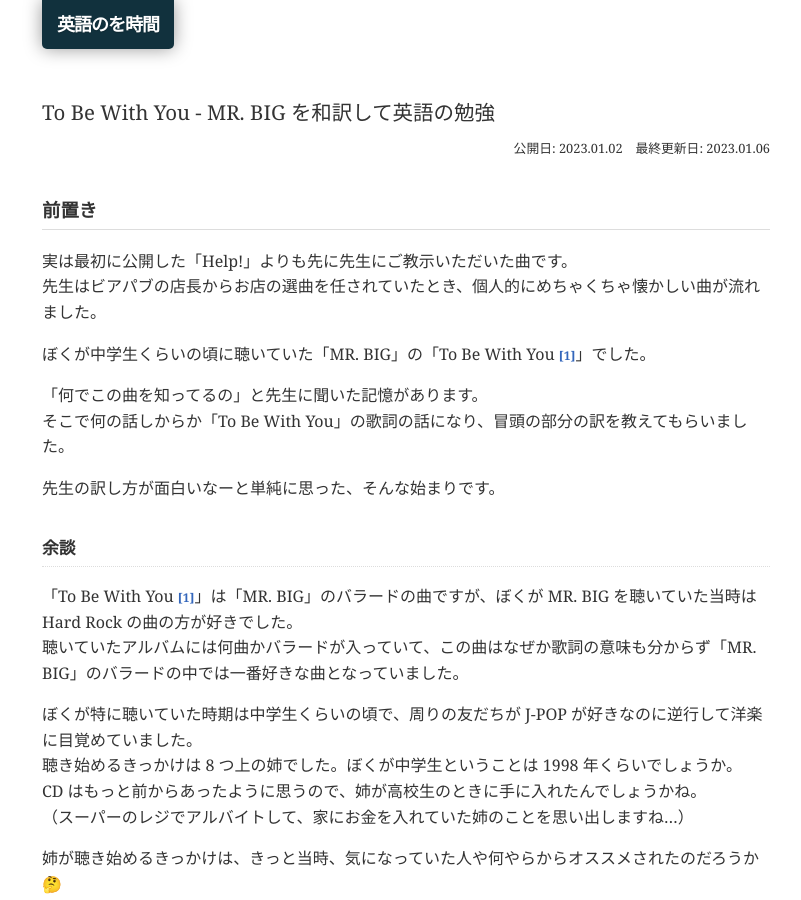
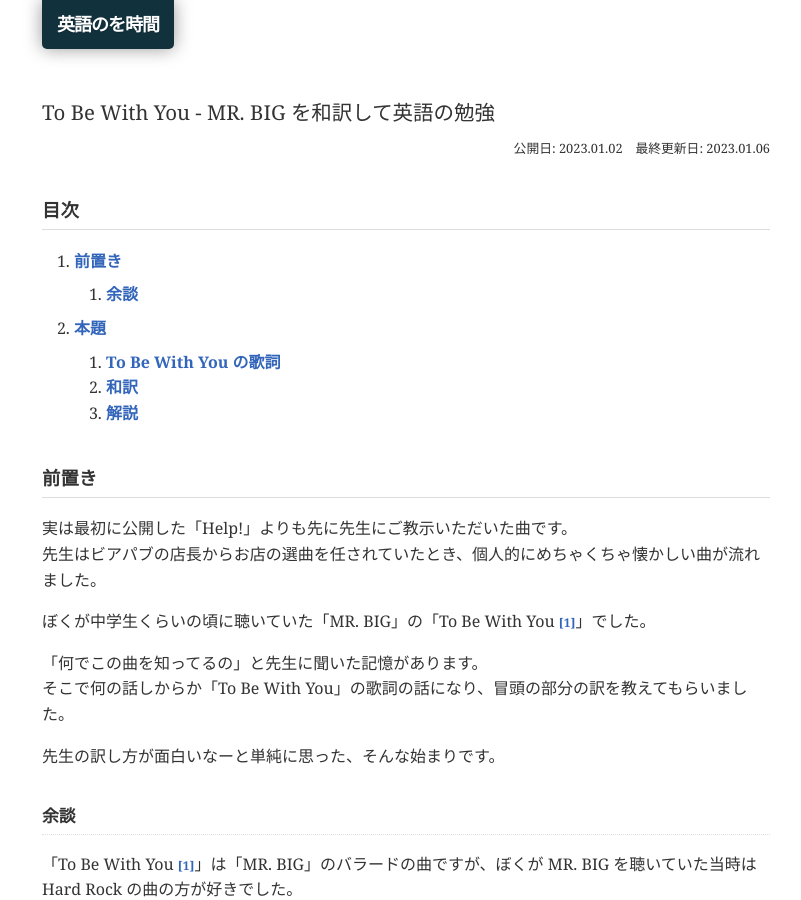
Before and after one commit to tetsuwo/en-study, a Jekyll site: the page built from _posts/2023-01-02-to-be-with-you-mrbig.md, in a window 1280 px wide and 900 px high. Shown: the whole window, without its empty margins (108-909 px from the left). Built offline with Jekyll 4.4.1, drawn with Linux system fonts in a browser that asks for light colours.

Commit message:
Update 2023-01-02-to-be-with-you-mrbig.md

```diff
--- a/_posts/2023-01-02-to-be-with-you-mrbig.md
+++ b/_posts/2023-01-02-to-be-with-you-mrbig.md
@@ -8,6 +8,13 @@
 tags:
 - MR. BIG
 ---
+
+
+## 目次
+{:.no_toc}
+
+1. The generated Toc will be an ordered list
+{:toc}
 
 
 ## 前置き
@@ -43,6 +50,7 @@
 しかしながら、リリースされてから 7 年も経って、ぼくは曲とバンド名を認識したのですね。
 
 #### To Be With You を知らない人向けに
+{:.no_toc}
 
 <div class="u-youtube">
   <iframe width="320" height="180" src="https://www.youtube.com/embed/L6-uJLteKek" title="YouTube video player" frameborder="0" allow="accelerometer; autoplay; clipboard-write; encrypted-media; gyroscope; picture-in-picture; web-share" allowfullscreen></iframe>
@@ -205,15 +213,17 @@
 > 失恋はそんなに悪いものじゃないよ
 
 ##### Hold on
+{:.no_toc}
 
 `hold on` は「続けていく」「持続する」「ふんばる」的な意味があるので、ここでは「ふんばる」を採用して「元気をだしなよ」にしてみました。
 
 #### Show me what he's done to you
+{:.no_toc}
 
 `Show me` で、僕に教えてくれ、 `what he's done to you` は `done to you` で「あなたにしたこと」なので「彼が君に何をしたっていうんだ」としました。
 
-
 ##### A broken heart can't be that bad
+{:.no_toc}
 
 - `A broken heart` は「失恋」
 - `that bad` は「そんなに悪い」
```
